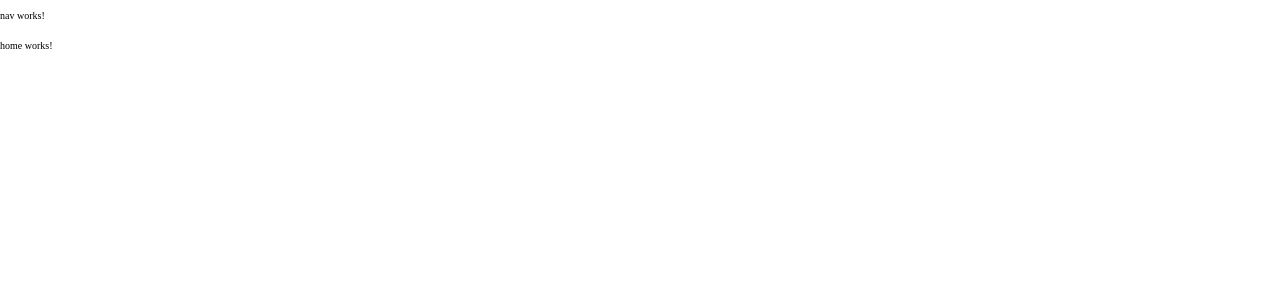
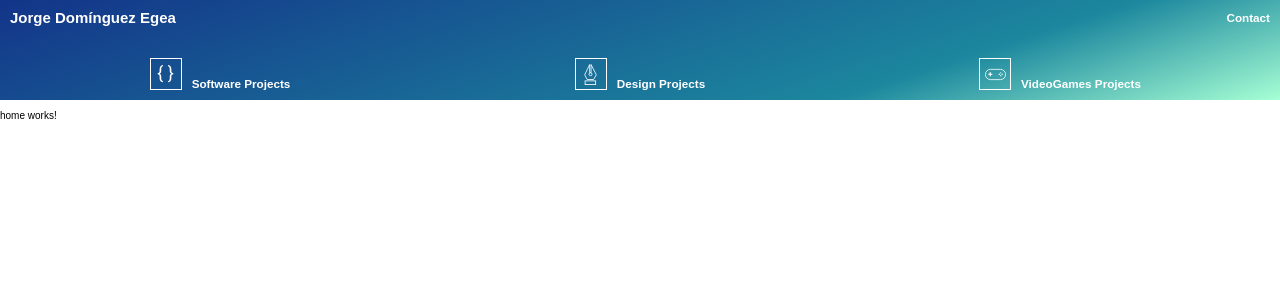
Before and after one commit to jordoe/webpage, an Angular app: page /home in a window 1280 px wide. Shown: the top 300 px of the page. Built offline with nearby package versions, Linux system fonts and the light colour scheme.

Commit message:
nav done

```diff
--- a/src/app/Components/nav/nav.component.html
+++ b/src/app/Components/nav/nav.component.html
@@ -1 +1,45 @@
-<p>nav works!</p>
+<div class="container">
+    <div class="top nav-padding">
+        <h2 class="text">Jorge Domínguez Egea</h2>
+        <div class="top-right">
+            <h3 class="text text__clickable">Contact</h3>
+        </div>
+    </div>
+    <div class="bottom nav-padding">
+        <div class="projects">
+            <div class="icon-box">
+                <svg class="icon--small" width="25" height="28" viewBox="0 0 25 28" fill="none" xmlns="http://www.w3.org/2000/svg">
+                    <path d="M8.17969 27.0039C6.56641 26.5482 5.34961 25.7962 4.5293 24.748C3.7181 23.709 3.3125 22.3327 3.3125 20.6191V17.8984C3.3125 15.6836 2.34635 14.5762 0.414062 14.5762V12.5938C2.34635 12.5938 3.3125 11.4909 3.3125 9.28516V6.44141C3.33073 4.77344 3.73633 3.42904 4.5293 2.4082C5.33138 1.37826 6.54818 0.630859 8.17969 0.166016L8.69922 1.73828C6.79427 2.34896 5.8418 3.93945 5.8418 6.50977V9.27148C5.8418 11.3405 5.08073 12.7806 3.55859 13.5918C5.08073 14.4121 5.8418 15.8659 5.8418 17.9531V20.7695C5.86914 23.276 6.82161 24.8301 8.69922 25.4316L8.17969 27.0039ZM16.2324 25.4316C18.0827 24.8392 19.0397 23.3307 19.1035 20.9062V17.8984C19.1035 15.793 19.9284 14.3574 21.5781 13.5918C19.9284 12.8444 19.1035 11.4089 19.1035 9.28516V6.50977C19.1035 3.93945 18.151 2.34896 16.2461 1.73828L16.7656 0.166016C18.3789 0.621745 19.5911 1.36458 20.4023 2.39453C21.2135 3.41536 21.6237 4.76888 21.6328 6.45508V9.32617C21.6328 11.5046 22.599 12.5938 24.5312 12.5938V14.5762C22.599 14.5762 21.6328 15.6836 21.6328 17.8984V20.6602C21.6328 22.3737 21.2181 23.7454 20.3887 24.7754C19.5684 25.8053 18.3607 26.5482 16.7656 27.0039L16.2324 25.4316Z" fill="white"/>
+                </svg>
+            </div>
+            <h3 class="text text__clickable text__responsive-desktop text--padding">Software Projects</h3>
+            <h3 class="text text__clickable text__responsive-mobile text--padding">Software</h3>
+        </div>
+        <div class="projects">
+            <div class="icon-box">
+                <svg class="icon" width="23" height="38" viewBox="0 0 23 38" fill="none" xmlns="http://www.w3.org/2000/svg">
+                    <path d="M1 19.5625L5.47541 28H17.1803L22 19.5625L12.5 1V15.5H11.25H10V1L1 19.5625Z" stroke="white" stroke-width="1.5"/>
+                    <circle cx="11.5" cy="18.5" r="2.75" stroke="white" stroke-width="1.5"/>
+                    <rect x="1.75" y="30.5278" width="19.0556" height="6.72222" stroke="white" stroke-width="1.5"/>
+                </svg>
+            </div>
+            <h3 class="text text__clickable text__responsive-desktop text--padding">Design Projects</h3>
+            <h3 class="text text__clickable text__responsive-mobile text--padding">Design</h3>
+        </div>
+        <div class="projects">
+            <div class="icon-box">
+                <svg class="icon" width="40" height="21" viewBox="0 0 40 21" fill="none" xmlns="http://www.w3.org/2000/svg">
+                    <rect x="0.75" y="0.75" width="38.5" height="19.5" rx="9.75" stroke="white" stroke-width="1.5"/>
+                    <rect x="9" y="6" width="2" height="8" fill="white"/>
+                    <rect x="14" y="9" width="2" height="8" transform="rotate(90 14 9)" fill="white"/>
+                    <circle cx="30" cy="7.25" r="1.25" fill="white"/>
+                    <circle cx="27.25" cy="10" r="1.25" fill="white"/>
+                    <circle cx="30" cy="12.75" r="1.25" fill="white"/>
+                    <circle cx="32.75" cy="10" r="1.25" fill="white"/>
+                </svg>
+            </div>
+            <h3 class="text text__clickable text__responsive-desktop text--padding">VideoGames Projects</h3>
+            <h3 class="text text__clickable text__responsive-mobile text--padding">VideoGames</h3>
+        </div>
+    </div>
+</div>
--- a/src/app/Components/nav/nav.component.scss
+++ b/src/app/Components/nav/nav.component.scss
@@ -0,0 +1,109 @@
+@import '../../../variables.scss';
+
+.container {
+    height: 100%;
+    width: 100%;
+    display: flex;
+    flex-direction: column;
+    background: rgb(19,52,137);
+    background: linear-gradient(162deg, rgba(19,52,137,1) 0%, rgba(28,135,158,1) 72%, rgba(166,255,212,1) 100%);
+}
+
+.text {
+    color: $primary-textColor;
+    margin: 0;
+    cursor: default;
+    &--padding {
+        padding-left: 1rem;
+    }
+    &__clickable {
+        cursor: pointer;
+    }
+    &__responsive-desktop {
+        display: block;
+        @media only screen and (max-width: 800px) {
+            display: none;
+        }
+    }
+    &__responsive-mobile {
+        display: none;
+        @media only screen and (max-width: 800px) {
+            display: block;
+            padding: 0;
+        }
+    }
+}
+
+.nav-padding {
+    padding: 0 1rem;
+}
+
+.top {
+    height: 34%;
+    display: flex;
+    align-items: center;
+}
+
+.top-right {
+    margin-left: auto;
+}
+
+.bottom {
+    flex-grow: 1;
+    padding-top: 1rem;
+    display: flex;
+    align-items: bottom;
+    justify-content: space-around;
+    @media only screen and (max-width: 800px) {
+        padding-top: 0;
+    }
+}
+
+.projects {
+    cursor: pointer;
+    width: 26%;
+    display: flex;
+    align-items: flex-end;
+    justify-content: center;
+    padding: 1rem;
+    div, h3 {
+        position: relative;
+        bottom: 0rem;
+        transition: 0.2s;
+    }
+    transition: 0.5s;
+    background-color: rgba(255, 255, 255, 0);
+    @media only screen and (max-width: 800px) {
+        flex-direction: column;
+        align-items: center;
+        justify-content: space-around;
+        padding: 0.5rem;
+    }
+    &:hover {
+        // outline: 2px solid white;
+        @media only screen and (min-width: 800px) {
+            div, h3 {
+                bottom: 0.2rem;
+            }
+            background-color: rgba(255, 255, 255, 0.10);
+            padding-bottom: -1rem;
+        }
+    }
+}
+
+.icon-box {
+    width: 3rem;
+    height: 3rem;
+    border: 1px solid white;
+    display: flex;
+    align-items: center;
+    justify-content: center;
+}
+
+.icon {
+    height: 70%;
+    width: 70%;
+    &--small {
+        height: 60%;
+    }
+}
--- a/src/app/app.component.scss
+++ b/src/app/app.component.scss
@@ -6,7 +6,7 @@
 }
 
 .nav {
-    height: 3rem;
+    height: 10rem;
 }
 
 .content-wrapper {
--- a/src/styles.scss
+++ b/src/styles.scss
@@ -1,5 +1,6 @@
 html {
     font-size: 62.5%; // This defines what 1rem is: 1 rem = 10px; 10px/16px = 62.5%
+    font-family: 'Roboto:300', sans-serif;
 }
 
 body {
--- /dev/null
+++ b/src/variables.scss
@@ -0,0 +1,19 @@
+// $primary-backgroundColor: #ea4747;
+// $secondary-backgroundColor: #81c8d8;
+// $tertiary-backgroundColor: #358496;
+// $quaternary-backgroundColor: #ffffff;
+
+$primary-textColor: #ffffff;
+$secondary-textColor: #476183;
+$tertiary-textColor: #164F90;
+$quaternary-textColor: #1BA38E;
+
+// $gray-textColor: #b5b5b5;
+// $borderColor: #e7f0f2;
+// $arrowColor: #503737;
+// $arrowColor-hover: #6e4b4b;
+// $button-backgroundColor: #e7f0f2;
+// $button-hover-backgroundColor: white;
+// $button-danger-backgroundColor: #923434;
+// $button-danger-hover-backgroundColor: #a53737;
+// $title-shadowColor: #256b7a;
```
